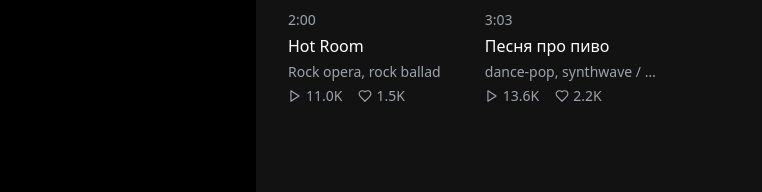
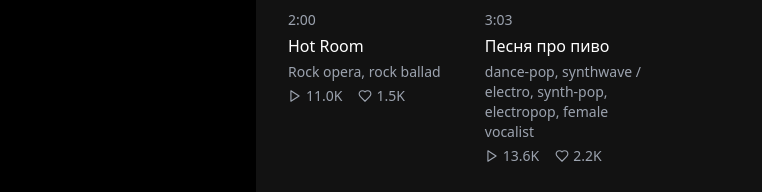
Before and after one commit to DaVinchik2/player2, a React (Vite) app: page / in a window 1280 px wide. Shown: the part 279-471 px from the top of the page, without its empty margins (0-762 px from the left). Built offline with nearby package versions, Linux system fonts and the light colour scheme.

Commit message:
Update SongCard.tsx

```diff
--- a/src/components/Cards/SongCard.tsx
+++ b/src/components/Cards/SongCard.tsx
@@ -64,7 +64,7 @@ export const SongCard: React.FC<SongCardProps> = ({
         <h3 className={`font-medium truncate ${isCurrentSong ? 'text-green-500' : 'text-white'}`}>
           {song.title}
         </h3>
-        <p className="text-sm text-gray-400 truncate">{song.genre}</p>
+        <p className="text-sm text-gray-400">{song.genre}</p>
         <div className="flex items-center gap-4 text-sm text-gray-400">
           <div className="flex items-center gap-1">
             <Play size={14} />
```
